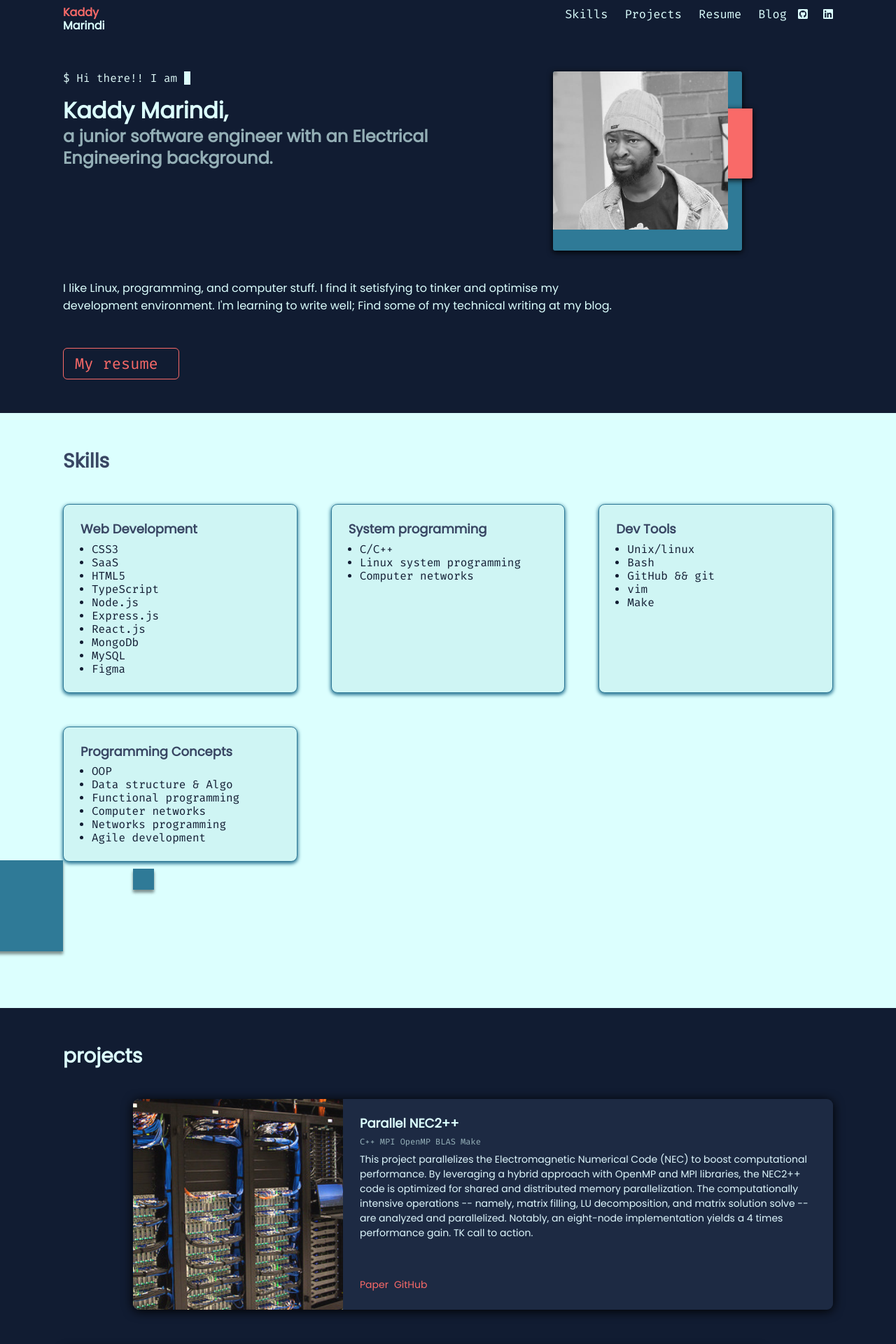
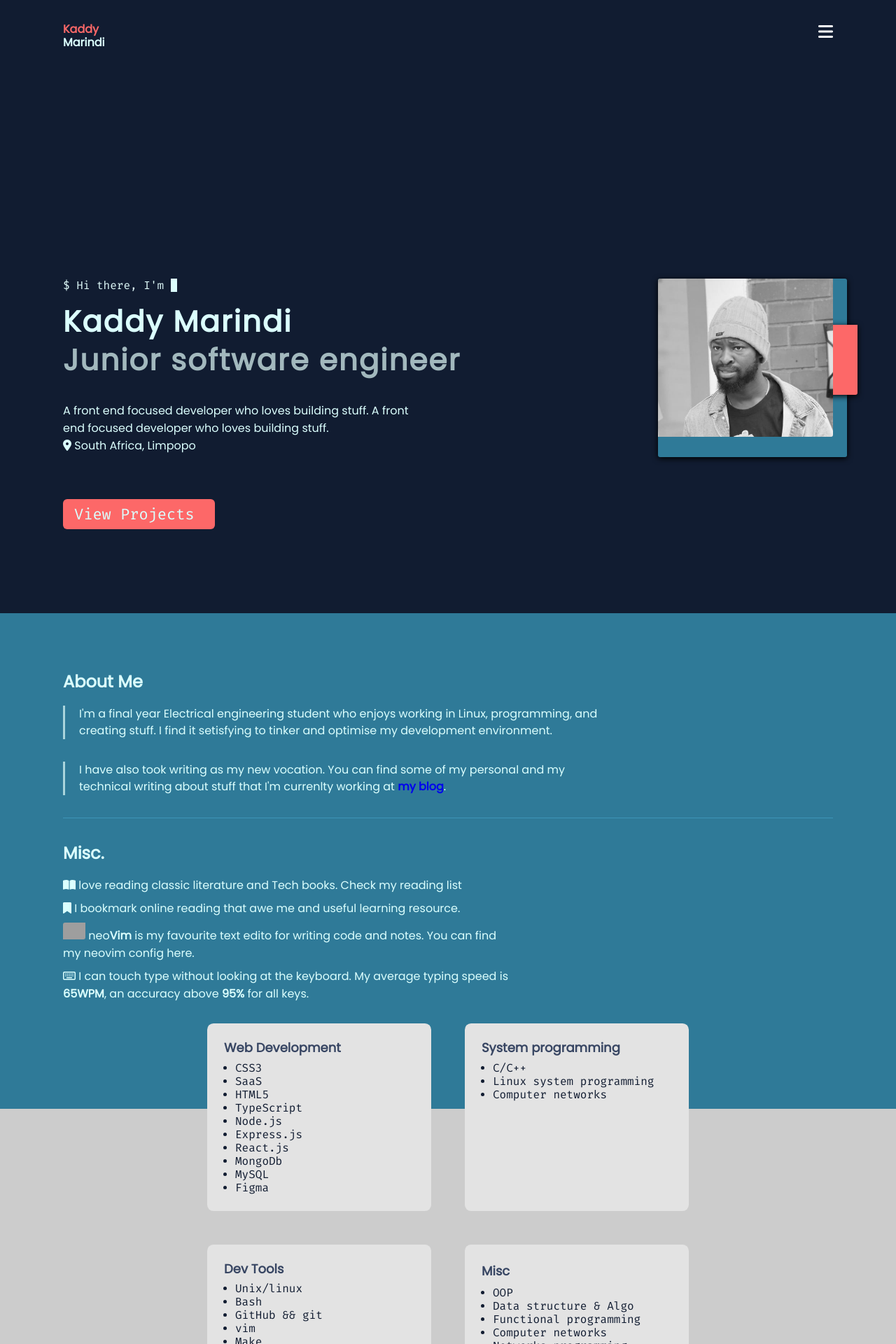
Before and after one commit to kaddy120/kaddy120.github.io, a web app: file index.html in a window 1280 px wide. Shown: the top 1920 px of the page at 70% size. Run offline with its HTML, style and script files only (its server is not run), Linux system fonts and the light colour scheme; some libraries are stand-ins or nearby versions; grey boxes are pictures that could not be loaded.

Commit message:
humber-menu, first version

```diff
--- a/css/general.css
+++ b/css/general.css
@@ -1,11 +1,14 @@
 :root {
-  --main-blue-c: #111c32;
-  --blue-shade-c: #2f7a97;
+  --main-blue-c:  hsl(220, 49%, 13%);
+  --blue-shade-c: hsl(197, 53%, 39%);
 
-  --light-primary-c: #dcfffe;
-  --light-shade-c: #def7fd;
-  --light-hover-c: rgba(220, 255, 254, 0.65);
-  --orange-c: #f96a68;
+  /* --light-primary-c: hsl(220, 49%, 90%); */
+  --light-primary-c: hsl(178, 100%, 93%);
+  --white-c: hsl(0, 0%, 89%);
+  --light-gray: hsl(0, 0%, 80%);
+  --light-shade-c: hsl(178, 100%, 93%);
+  --light-hover-c: hsla(178, 79%, 93%, 0.70);
+  --orange-c: hsl(0, 98%, 70%);
 
   /* lengths  */
 
@@ -60,20 +63,7 @@ h6 {
   /* font-size: 22px; */
 }
 
-header {
-  width: 100%;
-  background: var(--main-blue-c);
-  position: sticky;
-  top: 0;
-  z-index: 100;
-  /* border-bottom: 1px solid rgba(220, 255, 254, 0.2); */
-}
 
-header .container {
-  display: flex;
-  justify-content: space-between;
-  padding: 0.5rem 0;
-}
 
 footer {
   border-top: 1px solid rgba(220, 255, 254, 0.2);
@@ -105,23 +95,24 @@ footer h4 {
 .footer-blog-tagline {
 }
 
+footer a {
+  color: var(--light-hover-c);
+}
+
 ul {
   list-style-type: none;
   /* margin: 40px 0; */
 }
 
-footer a {
-  color: var(--light-hover-c);
-}
 
 .nav-flex {
   display: flex;
   justify-content: space-between;
 }
 
-.nav-item_socials {
-  /* background: gray; */
-  min-width: 50px;
+
+.nav-item_socials li {
+  margin-right: var(--lgth-2);
 }
 .log {
 }
@@ -145,25 +136,6 @@ footer a {
 .nav-item_socials {
   list-style-type: none;
 }
-/* header{ */
-/*   width: 100%; */
-/*   top: 0; */
-/*   display: flex; */
-/*   justify-content: space-between; */
-/*   /* z-index: 100; */
-*/
-/* } */
-
-/* nav { */
-/*   display: flex; */
-/*   justify-content: space-between; */
-/*   position: fixed; */
-/* } */
-
-/* nav > * { */
-/*   padding: 0 20px; */
-/* } */
-
 
 li {
   list-style-type: none;
@@ -203,12 +175,6 @@ img {
   justify-content: end;
 }
 
-.nav-item {
-  color: var(--light-primary-c);
-  font-size: 17px;
-  margin-right: 0.5rem;
-  font-family: Fira Mono;
-}
 
 .project-view {
   display: flex;
@@ -230,13 +196,14 @@ img {
   color: var(--light-primary-c);
 }
 
-.icons {
-  font-size: 22px;
+.icon {
+  color: var(--light-primary-c);
+  font-size: 24px;
   margin-right: 0.5rem;
 }
 
-.icons:hover {
-  /* font-size: 24px; */
+.icon:hover {
+  transform: scale(1.1);
   color: --var(--light-hover-c);
 }
 
@@ -248,14 +215,12 @@ img {
   color: var(--orange-c);
 }
 
-.primary-bt:hover {
-  background: var(--orange-c);
-  color: var(--light-primary-c);
+.nav_item-resume{
+  margin-right: var(--lgth-4);
 }
 
 .profile-name {
   color: var(--light-primary-c);
-  font-size: 32px;
 }
 
 .profile-greetings {
@@ -266,17 +231,71 @@ img {
 
 .profile-tagline {
   color: var(--light-hover-c);
-  /* margin-top: 40px; */
+  font-weight: 300;
+  font-size: 1.75rem;
+ letter-spacing: 2px;
+  margin-bottom:  var(--lgth-4);
+}
+
+.who{
+  max-width: 32em;
 }
 
 .about-statement {
   max-width: 800px;
-  padding: 1rem 0;
-  margin-bottom: 2rem;
+  line-height: 1.5;
+  padding: var(--lgth-4) 0;
 }
 
-section {
+.about-statement p:first-child { margin-bottom: var(--lgth-4); }
+
+.misc{
+  margin-bottom: var(--lgth-5);
+  padding: var(--lgth-4) 0;
+  max-width: 40em;
 }
+
+.misc h2, .about-statement h2{
+margin-bottom: var(--lgth-3);
+}
+
+.misc-statement p {
+  margin-bottom: var(--lgth-2);
+}
+
+hr {
+  /* margin: var(--lgth-4) 0; */
+  display: block;
+  height: 1px;
+  border: 0;
+  border-top: 1px solid hsl(197, 50%, 48%);
+  /* margin: 1em 0; */
+  padding: 0;
+}
+
+
+.about-statement p{
+    border-left: 3px solid var(--light-hover-c);
+    padding: 0 1.25rem;
+}
+
+.about {
+  background: var(--blue-shade-c);
+  /* --blue-shade-c: hsl(197, 53%, 39%); */
+}
+
+.home{
+  margin: var(--lgth-5) 0;
+
+}
+
+.home-grid {
+  display: grid;
+  grid-template-rows: 1fr auto;
+  grid-row-gap: var(--lgth-5);
+  align-content: center;
+}
+
 
 /* util styles  */
 
@@ -292,7 +311,22 @@ section {
 
 /* || Header and Main Navigation */
 
-nav .flex {
+header {
+  width: 100%;
+  background: var(--main-blue-c);
+  position: sticky;
+  top: 0;
+  z-index: 100;
+}
+
+header .container {
+  display: flex;
+  justify-content: space-between;
+  padding: 0.5rem 0;
+  padding-top: var(--lgth-4);
+}
+
+.flex {
   justify-content: space-between;
 }
 
@@ -301,13 +335,63 @@ nav .flex {
   padding: 0.5rem;
 }
 
+.nav-item {
+  color: var(--light-primary-c);
+  font-size: 20px;
+  padding: var(--lgth-2) var(--lgth-3);
+  margin-right: var(--lgth-1);
+  font-family: Fira Mono;
+}
+
+.hamburger-menu{
+  right: 0;
+  top: 0;
+  display: block;
+  text-align: right;
+  width: 200px;
+  cursor: pointer;
+  background: none;
+  color: white;
+  border: none;
+  font-size: 24px;
+}
+
+.menu {
+  right: 0;
+  top: 0;
+  cursor: pointer;
+  background: none;
+  color: white;
+  border: none;
+  font-size: 24px;
+  transform: translateY(-300px);
+  transition: transform 0.2s;
+  background: black;
+}
+
+.menu ul>*{
+  /* margin-bottom: 80px; */
+
+}
+
+.closeIcon{
+  display: none;
+}
+
+.showMenu {
+  transform: translateY(0);
+}
+/* .menuIcon{ */
+/*   display: none; */
+/* } */
+
 /* … */
 .about-container {
   display: grid;
   grid-template-rows: 1fr;
-  grid-template-columns: 1fr 1fr;
+  grid-template-columns: 1fr auto;
   /* background: gray; */
-  margin-bottom: 3rem;
+  margin-bottom: var(--lgth-5);
   /* justify-content: space-between; */
   /* height: 200px; */
   flex: 1 1 0;
@@ -364,19 +448,30 @@ article {
 }
 
 .primary-bt {
-  border: 1px solid var(--orange-c);
+  /* border: 1px solid var(--orange-c); */
+  border: none;
   border-radius: 6px;
   padding: 0.5rem 1rem;
-  color: var(--orange-c);
-  background: transparent;
+  color: var(--light-primary-c);
+  background: var(--orange-c);
   font-family: Fira Mono;
   font-size: 22px;
 }
 
-.skills {
-  background: var(--light-primary-c);
-  height: 850px;
-  color: var(--main-blue-c);
+.primary-bt:hover {
+  cursor: pointer;
+  background: var(--orange-c);
+  color: var(--light-primary-c);
+}
+
+.secondary-bt {
+  border: 1px solid var(--orange-c);
+  border-radius: 6px;
+  color: var(--orange-c);
+}
+
+.secondary-bt a {
+  color: var(--orange-c);
 }
 
 section {
@@ -404,6 +499,14 @@ section {
   }
 }
 
+.skills {
+  background: var(--light-gray);
+  position: relative;
+  color: var(--main-blue-c);
+  height: calc(100% - 400px);
+  /* top: -250px; */
+}
+
 .skill {
   color: var(--main-blue-c);
   font-family: Fira Mono;
@@ -412,7 +515,6 @@ section {
 }
 
 .card-title {
-  background: transparent;
   font-size: 1.125rem;
   margin-bottom: 0.5rem;
 }
@@ -421,17 +523,26 @@ section {
   display: grid;
   column-gap: 3rem;
   row-gap: 3rem;
-  grid-template-columns: repeat(auto-fit, minmax(320px, 1fr));
+  /* grid-template-columns: repeat(auto-fit, minmax(320px, max-content)); */
+  grid-template-columns: repeat(2, minmax(320px, max-content));
   justify-content: center;
+}
+
+.skills-container,
+.projects,
+.mv-footer{
+  position: relative;
+  top: -170px;
 }
 
 .skill-card {
   padding: 1.5rem;
+  /* border-radius: 0 0 8.91px 8.91px; */
   border-radius: 8.91px;
-  border: 1px solid var(--blue-shade-c);
-  background: #cff5f4;
+  /* border-top: 6px solid var(--orange-c); */
+  background: var(--white-c);
   z-index: 1;
-  box-shadow: 0px 2px 5px 1px var(--blue-shade-c);
+  box-shadow: 0 4px 6px hsla(0, 0%, 0,7), 0 5px 15px hsla(0, 0%, 0.1)
 }
 
 .skill-card ul {
@@ -452,8 +563,10 @@ section {
   color: #384663;
 }
 
-#projects {
+.projects {
+  background: var(--main-blue-c);
   color: var(--light-primary-c);
+  /* z-index: 100; */
 }
 
 .p-card {
@@ -507,7 +620,7 @@ section {
 }
 
 .decorate {
-  display: relative;
+  display: absolute;
   left: 100px;
   z-index: -10;
 }
@@ -563,7 +676,7 @@ section {
     0px 4px 4px 0px rgba(0, 0, 0, 0.25);
 }
 
-.about {
+.home {
   /* margin-top: 60px; */
   /* padding-top: 2.5rem; */
 }
--- a/index.html
+++ b/index.html
@@ -1,17 +1,27 @@
 <!DOCTYPE html>
 <html lang="en">
-
   <head>
     <title>Kaddy Marindi</title>
     <meta charset="UTF-8" />
     <meta name="viewport" content="width=device-width, initial-scale=1" />
     <link href="css/style.css" rel="stylesheet" />
+    <link
+      href="https://fonts.googleapis.com/css?family=Fira Mono"
+      rel="stylesheet"
+    />
+    <link
+      href="https://fonts.googleapis.com/css?family=Poppins"
+      rel="stylesheet"
+    />
+    <link
+      rel="stylesheet"
+      href="https://cdnjs.cloudflare.com/ajax/libs/font-awesome/6.2.1/css/all.min.css"
+      integrity="sha512-MV7K8+y+gLIBoVD59lQIYicR65iaqukzvf/nwasF0nqhPay5w/9lJmVM2hMDcnK1OnMGCdVK+iQrJ7lzPJQd1w=="
+      crossorigin="anonymous"
+      referrerpolicy="no-referrer"
+    />
     <link href="css/general.css" rel="stylesheet" />
-  <link href="https://fonts.googleapis.com/css?family=Fira Mono" rel="stylesheet" />
-  <link href="https://fonts.googleapis.com/css?family=Poppins" rel="stylesheet" />
-  <link rel="stylesheet" href="https://cdnjs.cloudflare.com/ajax/libs/font-awesome/6.2.1/css/all.min.css"
-    integrity="sha512-MV7K8+y+gLIBoVD59lQIYicR65iaqukzvf/nwasF0nqhPay5w/9lJmVM2hMDcnK1OnMGCdVK+iQrJ7lzPJQd1w=="
-    crossorigin="anonymous" referrerpolicy="no-referrer" />
+    <script src="index.js"></script>
   </head>
 
   <body>
@@ -22,48 +32,77 @@
           <h4 class="log_marindi">Marindi</h4>
         </div>
         <!-- <nav> -->
-      <ul class="nav nav-flex">
-        <li><a class="nav-item" href="#skills">Skills</a></li>
+        <nav role="navigation" class="burger">
+          <!-- <ul class="nav"> -->
+          <button onclick="toggleMenu()" class="hamburger-menu">
+            <!-- material icons https://material.io/resources/icons/ -->
+            <i class="fa-solid fa-bars menuIcon"></i>
+            <i class="fa-solid fa-xmark closeIcon"></i>
+          </button>
+          <!-- <ul class="nav nav-flex"> -->
+          <ul id="nav-list" class="menu">
+            <li><a class="nav-item" href="#home">Home</a></li>
+            <li><a class="nav-item" href="#about">About</a></li>
             <li><a class="nav-item" href="#projects">Projects</a></li>
             <li>
-          <a class="nav-item" href="assets/RusselResume.pdf" target="_blank" rel="noopener noreferrer">Resume</a>
+              <a class="nav-item" href="/blog.html">Blog</a>
             </li>
-        <li>
-          <a class="nav-item" href="/blog.html">Blog</a>
+            <li class="nav_item-resume">
+              <a
+                class="nav-item secondary-bt"
+                href="assets/RusselResume.pdf"
+                target="_blank"
+                rel="noopener noreferrer"
+                >Resume</a
+              >
             </li>
             <li>
               <ul class="nav-item_socials nav-flex">
                 <li>
-              <a class="icon" href="https://github.com/kaddy120" target="_blank" rel="noopener noreferrer">
-                <i class="fab fa-github-square"></i>
+                  <a
+                    href="https://github.com/kaddy120"
+                    target="_blank"
+                    rel="noopener noreferrer"
+                  >
+                    <i class="fab icon fa-github-square"></i>
                   </a>
                 </li>
                 <li>
-              <a class="icon" href="https://www.linkedin.com/in/kaddy-marindi" target="_blank"
-                rel="noopener noreferrer">
-                <i class="fab fa-linkedin"></i>
+                  <a
+                    href="https://www.linkedin.com/in/kaddy-marindi"
+                    target="_blank"
+                    rel="noopener noreferrer"
+                  >
+                    <i class="fab icon fa-linkedin"></i>
                   </a>
                 </li>
               </ul>
             </li>
           </ul>
+        </nav>
       </div>
       <!-- </nav> -->
     </header>
 
-  <section class="about">
+    <section id="home" class="home">
       <div class="container">
         <div class="about-container">
           <div class="profile-bio">
             <p class="profile-greetings">
-          $ Hi there!! I am <span class="profile-grettings_cursor">|</span>
+              $ Hi there, I'm <span class="profile-grettings_cursor">|</span>
             </p>
             <div class="profile-tagline">
-            <h1 class="profile-name">Kaddy Marindi,</h1>
-            <h1>a junior software engineer with an Electrical Engineering background.</h1>
+              <h1 class="profile-name">Kaddy Marindi</h1>
+              <h1>Junior software engineer</h1>
             </div>
+            <p class="who">
+              A front end focused developer who loves building stuff. A front
+              end focused developer who loves building stuff.
+            </p>
+            <p class="location">
+              <i class="fa-solid fa-location-dot"></i> South Africa, Limpopo
+            </p>
           </div>
-
           <div class="profile-pic">
             <div class="profile-pic-container">
               <div class="blue"></div>
@@ -72,28 +111,76 @@
             </div>
           </div>
         </div>
-
-      <p class="about-statement">
-        I like Linux, programming, and computer stuff. I find it setisfying to
-        tinker and optimise my development environment. I'm learning to write
-        well; Find some of my technical writing at my blog.
-      </p>
-      <a href="assets/RusselResume.pdf" download>
+        <a href="#projects" download>
           <button class="primary-bt" type="button">
-          My resume <i class="fa-sharp fa-regular fa-folder-arrow-down"></i>
+            View Projects
+            <i class="fa-sharp fa-regular fa-folder-arrow-down"></i>
           </button>
         </a>
       </div>
     </section>
 
+    <section id="about" class="about">
+      <div class="container">
+        <article class="about-statement">
+          <h2 class="">About Me</h2>
+          <div>
+            <p>
+              I'm a final year Electrical engineering student who enjoys working
+              in Linux, programming, and creating stuff. I find it setisfying to
+              tinker and optimise my development environment.
+            </p>
+            <p>
+              I have also took writing as my new vocation. You can find some of
+              my personal and my technical writing about stuff that I'm
+              currenlty working at
+              <a href="/blog.html"><strong>my blog</strong></a
+              >.
+            </p>
+          </div>
+        </article>
+        <hr />
+        <article class="misc">
+          <h2>Misc.</h2>
+          <div class="misc-statement">
+            <p>
+              <i class="fa-solid fa-book-open"></i> love reading classic
+              literature and Tech books. Check my reading list
+            </p>
+            <p>
+              <i class="fa-solid fa-bookmark"></i> I bookmark online reading
+              that awe me and useful learning resource.
+            </p>
+            <p>
+              <img src="assets/neovim.svg" alt="" style="height: 24px" />
+              neo<strong>Vim</strong> is my favourite text edito for writing
+              code and notes. You can find my neovim config here.
+            </p>
+            <p>
+              <i class="fa-regular fa-keyboard"></i> I can touch type without
+              looking at the keyboard. My average typing speed is
+              <strong>65WPM</strong>, an accuracy above <strong>95%</strong> for
+              all keys.
+            </p>
+          </div>
+        </article>
+      </div>
+    </section>
+
     <section class="skills">
       <div class="container">
-      <h2 id="skills" class="section-title">Skills</h2>
-
+        <!-- <h2 id="skills" class="section-title">Skills</h2> -->
         <div class="skills-container">
           <!-- To-do: Use the logs for the technologies -->
           <!-- web skills  -->
           <div class="skill-card">
+            <!-- <div> -->
+            <!--   <img -->
+            <!--     style="height: 34px" -->
+            <!--     src="assets/web-development-svgrepo-com.svg" -->
+            <!--     alt="" -->
+            <!--   /> -->
+            <!-- </div> -->
             <h3 class="card-title skills-title">Web Development</h3>
             <ul>
               <li class="skill">CSS3</li>
@@ -132,7 +219,7 @@
           </div>
 
           <div class="skill-card">
-          <h3 class="card-title skills-title">Programming Concepts</h3>
+            <h4 class="card-title skills-title">Misc</h4>
             <ul>
               <li class="skill">OOP</li>
               <li class="skill">Data structure & Algo</li>
@@ -143,52 +230,18 @@
             </ul>
           </div>
         </div>
-      <div class="decorate">
-        <div class="decorate_blue-first"></div>
-        <div class="decorate_blue-second"></div>
-        <div class="decorate_blue-big"></div>
-        <div class="decorate_orange-big"></div>
-      </div>
+        <!-- <div class="decorate"> -->
+        <!--   <div class="decorate_blue-first"></div> -->
+        <!--   <div class="decorate_blue-second"></div> -->
+        <!--   <div class="decorate_blue-big"></div> -->
+        <!--   <div class="decorate_orange-big"></div> -->
+        <!-- </div> -->
       </div>
     </section>
 
-  <section id="projects">
+    <section id="projects" class="projects">
       <div class="container">
         <h2 id="projects" class="section-title">projects</h2>
-      <!-- <div class="p-card-container"> -->
-      <!--   <div class="p-card"> -->
-      <!--     <div class="p-details"> -->
-      <!--       <h3>Liso WebSever</h3> -->
-      <!--       <ul class="tech-stack"> -->
-      <!--         <li>TypeScript</li> -->
-      <!--         <li>Express.js</li> -->
-      <!--         <li>mongoDB</li> -->
-      <!--         <li>react.js</li> -->
-      <!--       </ul> -->
-      <!--       <p> Lorem ipsum dolor sit amet, consectetur adipiscing elit. Aenean consequat lacus sit amet libero ornare, -->
-      <!--         nec -->
-      <!--         interdum sem posuere. In venenatis interdum est vitae suscipit. In erat dolor, -->
-      <!--       </p> -->
-      <!--       <ul class="view-project"> -->
-      <!--         <li> -->
-      <!--           <a class="view" href="#code"> -->
-      <!--             Article -->
-      <!--           </a> -->
-      <!--         </li> -->
-      <!--         <li class="view"> -->
-      <!--           <a class="view" href="#code">GitHub</a> -->
-      <!--         </li> -->
-      <!--         <li> -->
-      <!--           <a class="view" href="#live">Demo</a> -->
-      <!--         </li> -->
-      <!--       </ul> -->
-      <!--     </div> -->
-      <!--     <div class="p-image"> -->
-      <!--       <img src="" alt=""> -->
-      <!--     </div> -->
-      <!--   </div> -->
-      <!-- </div> -->
-
         <div class="p-card-container">
           <div class="p-card reverse">
             <div class="p-details">
@@ -220,7 +273,11 @@
               </ul>
             </div>
             <div class="p-image">
-            <img class="card-img" src="./assets/dt2-racks-from-front.jpg" alt="" />
+              <img
+                class="card-img"
+                src="./assets/dt2-racks-from-front.jpg"
+                alt=""
+              />
             </div>
           </div>
         </div>
@@ -256,7 +313,7 @@
           </div>
         </div>
 
-      <div class="p-card-container" style="margin-bottom: 0;">
+        <div class="p-card-container" style="margin-bottom: 0">
           <div class="p-card reverse">
             <div class="p-details">
               <h3 class="card-title">Super Pac-Man</h3>
@@ -276,22 +333,30 @@
               </p>
               <ul class="project-view">
                 <li class="view">
-                <a class="view" href="https://github.com/kaddy120/Super-Pac-Man-game">GitHub</a>
+                  <a
+                    class="view"
+                    href="https://github.com/kaddy120/Super-Pac-Man-game"
+                    >GitHub</a
+                  >
                 </li>
               </ul>
             </div>
             <div class="p-image">
               <!-- <img src="" alt=""> -->
-            <iframe height="100%" src="https://www.youtube.com/embed/JrmWflmov2U" title="YouTube video player"
+              <iframe
+                height="100%"
+                src="https://www.youtube.com/embed/JrmWflmov2U"
+                title="YouTube video player"
                 frameborder="0"
                 allow="accelerometer; autoplay; clipboard-write; encrypted-media; gyroscope; picture-in-picture; web-share"
-              allowfullscreen></iframe>
+                allowfullscreen
+              ></iframe>
             </div>
           </div>
         </div>
       </div>
     </section>
-  <footer>
+    <footer class="mv-footer">
       <div class="container">
         <div class="footer_flex">
           <div class="footer-about">
@@ -303,14 +368,25 @@
             <h4>Find me:</h4>
             <ul>
               <li>
-              <a class="icon" href="https://github.com/kaddy120" target="_blank" rel="noopener noreferrer">
-                <i class="fab fa-github-square"></i> https://github.com/kaddy120
+                <a
+                  class="icon"
+                  href="https://github.com/kaddy120"
+                  target="_blank"
+                  rel="noopener noreferrer"
+                >
+                  <i class="fab fa-github-square"></i>
+                  https://github.com/kaddy120
                 </a>
               </li>
               <li>
-              <a class="icon" href="https://www.linkedin.com/in/kaddy-marindi" target="_blank"
-                rel="noopener noreferrer">
-                <i class="fab fa-linkedin"></i>https://www.linkedin.com/in/kaddy-marindi
+                <a
+                  class="icon"
+                  href="https://www.linkedin.com/in/kaddy-marindi"
+                  target="_blank"
+                  rel="noopener noreferrer"
+                >
+                  <i class="fab fa-linkedin"></i
+                  >https://www.linkedin.com/in/kaddy-marindi
                 </a>
               </li>
             </ul>
@@ -325,11 +401,12 @@
           </div>
         </div>
         <div class="footer-blog-tagline">
-        <p>In my <a href="/blog.html">blog</a>, I write about tech stuff that I'm currently learning.</p>
-      </div>
+          <p>
+            In my <a href="/blog.html">blog</a>, I write about tech stuff that
+            I'm currently learning.
+          </p>
         </div>
       </div>
     </footer>
   </body>
-
 </html>
--- a/index.js
+++ b/index.js
@@ -8,3 +8,22 @@ function copyEmail() {
   document.body.removeChild(tempInput);
   alert("Email copied to clipboard: " + email);
 }
+
+
+function toggleMenu() {
+const menu = document.getElementById("nav-list");
+  console.log(menu, "menu");
+const closeIcon= document.querySelector(".closeIcon");
+const menuIcon = document.querySelector(".menuIcon");
+
+  if (menu.classList.contains("showMenu")) {
+    menu.classList.remove("showMenu");
+    closeIcon.style.display = "none";
+    menuIcon.style.display = "block";
+  } else {
+    menu.classList.add("showMenu");
+    closeIcon.style.display = "block";
+    menuIcon.style.display = "none";
+  }
+  /* menu.classList.append("showMenu"); */
+}
```
Lines whose indentation alone changed are shown as unchanged.
